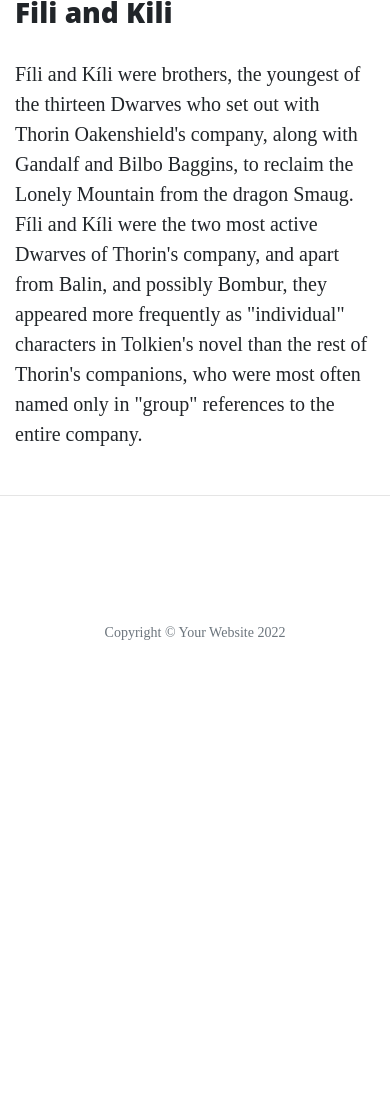
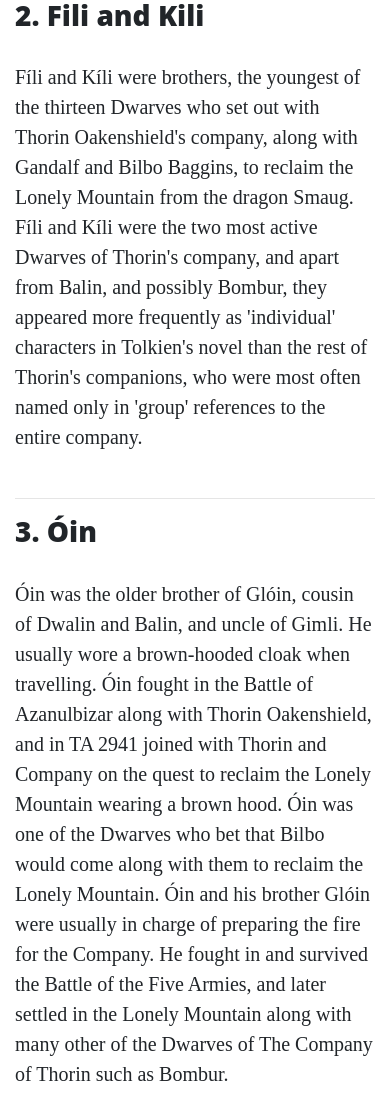
Before and after one commit to Mikatep/helloflask, a Flask app: page /about in a window 390 px wide. Shown: the part 2489-3605 px from the top of the page. Before the commit the page ends 3129 px from the top, so only its background shows below. Run offline with Flask 2, Linux system fonts and the light colour scheme; some libraries are stand-ins or nearby versions.

Commit message:
all data moved from html to JSON file

```diff
--- a/data/company.json
+++ b/data/company.json
@@ -2,11 +2,66 @@
     {
         "name": "Thorin Oakenshield",
         "description": "Thorin II was born in TA 2746 to Dwarf prince Thráin II in the city of the Lonely Mountain. Early in his youth, he and the other Dwarves of the Lonely Mountain were forced to flee by the dragon Smaug in TA 2770. While in exile, he quickly grew to become a capable warrior. This was demonstrated when he participated in the Battle of Azanulbizar in TA 2799. He fought with one of the Dwarven armies beneath the East-gate of Moria. At some point in the fighting, his shield broke, and using an oaken tree branch found on the ground as a shield, he gained the epithet Oakenshield, which would remain with him even in death. Thorin became King - in -Exile of Durin 's Folk in TA 2850 after his father went missing, and died in the dungeons of Dol Guldur.",
-        "image-source": "https://static.wikia.nocookie.net/lotr/images/9/91/The_Hobbit-_The_Desolation_of_Smaug_22.jpg"
+        "image_source": "https://static.wikia.nocookie.net/lotr/images/9/91/The_Hobbit-_The_Desolation_of_Smaug_22.jpg"
     },
     {
         "name": "Fili and Kili",
         "description": "Fíli and Kíli were brothers, the youngest of the thirteen Dwarves who set out with Thorin Oakenshield's company, along with Gandalf and Bilbo Baggins, to reclaim the Lonely Mountain from the dragon Smaug. Fíli and Kíli were the two most active Dwarves of Thorin's company, and apart from Balin, and possibly Bombur, they appeared more frequently as 'individual' characters in Tolkien's novel than the rest of Thorin's companions, who were most often named only in 'group' references to the entire company.",
-        "image-source": "https://static.wikia.nocookie.net/lotr/images/b/b4/The-Hobbit-Fili-and-Kili.jpg"
+        "image_source": "https://static.wikia.nocookie.net/lotr/images/b/b4/The-Hobbit-Fili-and-Kili.jpg"
+    },
+    {
+    "name": "Óin",
+    "description": "Óin was the older brother of Glóin, cousin of Dwalin and Balin, and uncle of Gimli. He usually wore a brown-hooded cloak when travelling. Óin fought in the Battle of Azanulbizar along with Thorin Oakenshield, and in TA 2941 joined with Thorin and Company on the quest to reclaim the Lonely Mountain wearing a brown hood. Óin was one of the Dwarves who bet that Bilbo would come along with them to reclaim the Lonely Mountain. Óin and his brother Glóin were usually in charge of preparing the fire for the Company. He fought in and survived the Battle of the Five Armies, and later settled in the Lonely Mountain along with many other of the Dwarves of The Company of Thorin such as Bombur.",
+    "image_source": "https://static.wikia.nocookie.net/lotr/images/e/e8/Oin.jpg"
+    },
+    {
+    "name": "Gloin",
+    "description": "In TA 2799, Glóin was known to have fought in the Battle of Azanulbizar, the last battle of the War of the Dwarves and Orcs. In TA 2941, Glóin and his brother Óin, along with his cousins Dwalin and Balin, were among the Dwarves accompanying Thorin and Company during their quest to the Lonely Mountain to recapture it from the Dragon Smaug. He was noted for his skills with a tinderbox, and, along with his brother Óin, was usually the one told to get a fire started whenever the Dwarves made camp. Gloin also fought in the Battle of the Five Armies. After the battle, he settled in the Lonely Mountain.",
+    "image_source": "https://vignette.wikia.nocookie.net/lotr/images/f/fc/Gloin_2.jpg/revision/latest/scale-to-width-down/350?cb=20120908171710"
+    },
+    {
+    "name": "Balin",
+    "description": "Balin was a Dwarf, son of Fundin, and likely born in the Lonely Mountain before the coming of Smaug the Dragon. He had a younger brother named Dwalin and was one of those driven from their homes when the dragon Smaug attacked the Lonely Mountain. Afterwards he may have lived in Dunland as a refugee. He fought in the War of the Dwarves and Orcs. Many years later, in approximately TA 2841, he accompanied Thráin II, the father of Thorin, when he attempted to go back to the Lonely Mountain himself, but Thráin was captured and lost.",
+    "image_source": "https://vignette2.wikia.nocookie.net/lotr/images/5/52/Balin.jpg/revision/latest?cb=20120911171656"
+    },
+    {
+    "name": "Dwalin",
+    "description": "Born in TA 2772, two years after the dragon Smaug had come to Erebor and took over the Kingdom, Dwalin was the son of Fundin and younger brother of Balin. After fighting in the Battle of Azanulbizar at the age of 27, Dwalin accompanied Thrain the Second and Thorin Oakenshield to settle peacefully in the northern Ered Luin.",
+    "image_source": "https://vignette2.wikia.nocookie.net/lotr/images/1/1c/Dwalin.jpg/revision/latest?cb=20120911200601"
+    },
+    {
+    "name": "Ori",
+    "description": "Ori lived in Thorin's home in the Northern Blue Mountains for many years. In the year TA 2941, Ori became a member of Thorin and Company and travelled with the company on the quest for the Lonely Mountain and the death of Smaug. Finally, he and the other Dwarves of Thorin and Company fought in the Battle of the Five Armies, and he survived it.",
+    "image_source": "https://vignette.wikia.nocookie.net/lotr/images/8/81/Ori.jpeg"
+    },
+    {
+    "name": "Dori",
+    "description": "Before The Quest of Erebor, Dori lived in Thorin's home in the northern Blue Mountains with his two brothers. In TA 2941, Dori and his two brothers became part of Thorin and Company befriending Bilbo Baggins and travel with him in search of Smaug's treasure caverns in the Lonely Mountain.",
+    "image_source": "https://vignette.wikia.nocookie.net/lotr/images/2/27/Mark_Hadlow_as_Dori.jpg/revision/latest?cb=20121030113353"
+    },
+    {
+    "name": "Nori",
+    "description": "Nori was the brother of Dori and Ori. Both Nori and Dori were capable flutists, and seem to have carried their flutes with them. Both these apparent brothers also shared Bilbo's liking for regular meals. Before the Quest for the Lonely Mountain, Nori lived in Thorin's home in the northern Blue Mountains with his two brothers.",
+    "image_source": "https://atolkienistperspective.files.wordpress.com/2013/08/n1.jpg"
+    },
+    {
+    "name": "Bifur",
+    "description": "Bifur, a descendant of the Dwarves of Khazad-dûm, but was not of Durin's Folk. His parents are unknown, and most of his familial relations are unclear but he and his family were driven out of their home in the Lonely Mountain by the Dragon Smaug. Forced to live in exile, the Dwarf warrior worked as a toy maker. Following Thorin II Oakenshield to a new life in the Blue Mountains, he continued his life as a toy maker.",
+    "image_source": "http://3.bp.blogspot.com/-VcKDsohCNkM/ULfdv7o8l7I/AAAAAAAABtk/j9ZNGzxAGH0/s1600/Bifur+dwarf+The+Hobbit+Wallpaper.jpg"
+    },
+    {
+    "name": "Bofur",
+    "description": "Bofur was a descendant(related) of the Dwarves of Khazad-dûm, but was not of Durin's Folk. He and his family hailed from the Blue Mountains. As such, they felt less strongly about the quest to reclaim the Lonely Mountain from the dragon Smaug, more interested in the adventure than a home they'd never seen.",
+    "image_source": "https://atolkienistperspective.files.wordpress.com/2013/08/bofur-1.jpg"
+    },
+    {
+    "name": "Bombur",
+    "description": "Bombur's parentage is unknown; the only familial connections mentioned are his brother Bofur and his cousin Bifur. Bombur was not of Durin's line although he was descended from dwarves of Moria. His birth year is also unknown. However, from Bilbo Baggins' account from the quest to Erebor it is known that the brothers Fíli and Kíli were the youngest of the 13 'by some fifty years' and that after Thorin had been captured, Balin was 'the eldest left'. Since Fíli was born in T.A. 2859 and Balin was born in 2763, this would put Bombur's birth between 2763 and 2809, and he would have been between 132 and 178 years old during the quest to Erebor. Prior to the quest Bombur probably lived in the Blue Mountains with Thorin after the loss of Thráin The II.",
+    "image_source": "https://atolkienistperspective.files.wordpress.com/2013/08/bombur-1.jpg"
+    },
+    {
+    "name": "Gandalf",
+    "description": "Originally called Olórin, he was accounted as the wisest of the Maiar. He was a Maia of Manwë and Varda. He also served under two other Valar, such as Irmo and Nienna. When the Valar decided to send the order of the Istari (also known as Wizards) to Middle-earth, to counsel and assist all those in Middle-earth who opposed the Dark Lord Sauron, Manwë and Varda decided to include Olórin among the five who were sent.",
+    "image_source": "https://vignette.wikia.nocookie.net/lotr/images/8/8d/Gandalf-2.jpg/revision/latest?cb=20130209172436"
     }
 ]
--- a/templates/about.html
+++ b/templates/about.html
@@ -1,7 +1,5 @@
 {% extends "base.html" %}
 {% block content %}
-
-{{ company[1]["name"] }}
 
     <h2>{{ page_title }}</h2>
     <p>
@@ -14,34 +12,39 @@
         to leave on other business, welcomed a fourteenth to fill into their party.
     </p>
 
+    {% for member in company %}
+
     <div class="row featurette">
-        <div class="col-md-7">
-            <h3>Thorin Oakenshield</h3>
-            <p> Thorin II was born in TA 2746 to Dwarf prince Thráin II in the city of the Lonely Mountain. Early in his
-                youth, he and the other Dwarves of the Lonely Mountain were forced to flee by the dragon Smaug in TA
-                2770. While in exile, he quickly grew to become a capable warrior. This was demonstrated when he
-                participated in the Battle of Azanulbizar in TA 2799. He fought with one of the Dwarven armies beneath
-                the East-gate of Moria. At some point in the fighting, his shield broke, and using an oaken tree branch
-                found on the ground as a shield, he gained the epithet "Oakenshield," which would remain with him even
-                in death.
-                <br>
-                Thorin became King-in-Exile of Durin's Folk in TA 2850 after his father went missing, and died in the
-                dungeons of Dol Guldur.</p>
-        </div>
+
+        {% if loop.index % 2 != 0 %}
+
+            <div class="col-md-7">
+                <h3>{{ loop.index }}. {{ member.name }}</h3>
+                <p> {{ member.description }}</p>
+            </div>
+            <div class="col-md-5">
+                <img src="{{ member.image_source }}" alt="Member picture" class="featurette-image image-responsive">
+            </div>
+
+        {% else %}
+
         <div class="col-md-5">
-            <img src="https://static.wikia.nocookie.net/lotr/images/9/91/The_Hobbit-_The_Desolation_of_Smaug_22.jpg" alt="Thorin picture">
-        </div>
-        <div class="col-md-5">
-            <img src="https://static.wikia.nocookie.net/lotr/images/b/b4/The-Hobbit-Fili-and-Kili.jpg" alt="kili and fili picture">
+            <img src="{{ member.image_source }}" alt="Member picture" class="featurette-image image-responsive">
         </div>
         <div class="col-md-7">
-            <h3>Fili and Kili</h3>
-            <p>Fíli and Kíli were brothers, the youngest of the thirteen Dwarves who set out with Thorin Oakenshield's
-                company, along with Gandalf and Bilbo Baggins, to reclaim the Lonely Mountain from the dragon Smaug.
-                <br>
-                Fíli and Kíli were the two most active Dwarves of Thorin's company, and apart from Balin, and possibly
-                Bombur, they appeared more frequently as "individual" characters in Tolkien's novel than the rest of
-                Thorin's companions, who were most often named only in "group" references to the entire company.</p>
+            <h3>{{ loop.index }}. {{ member.name }}</h3>
+            <p> {{ member.description }}</p>
         </div>
+
+        {% endif %}
+
     </div>
+
+    {% if loop.index != 13 %}
+
+        <hr class="featurette-divider">
+
+    {% endif %}
+
+    {% endfor %}
 {% endblock %}
```
